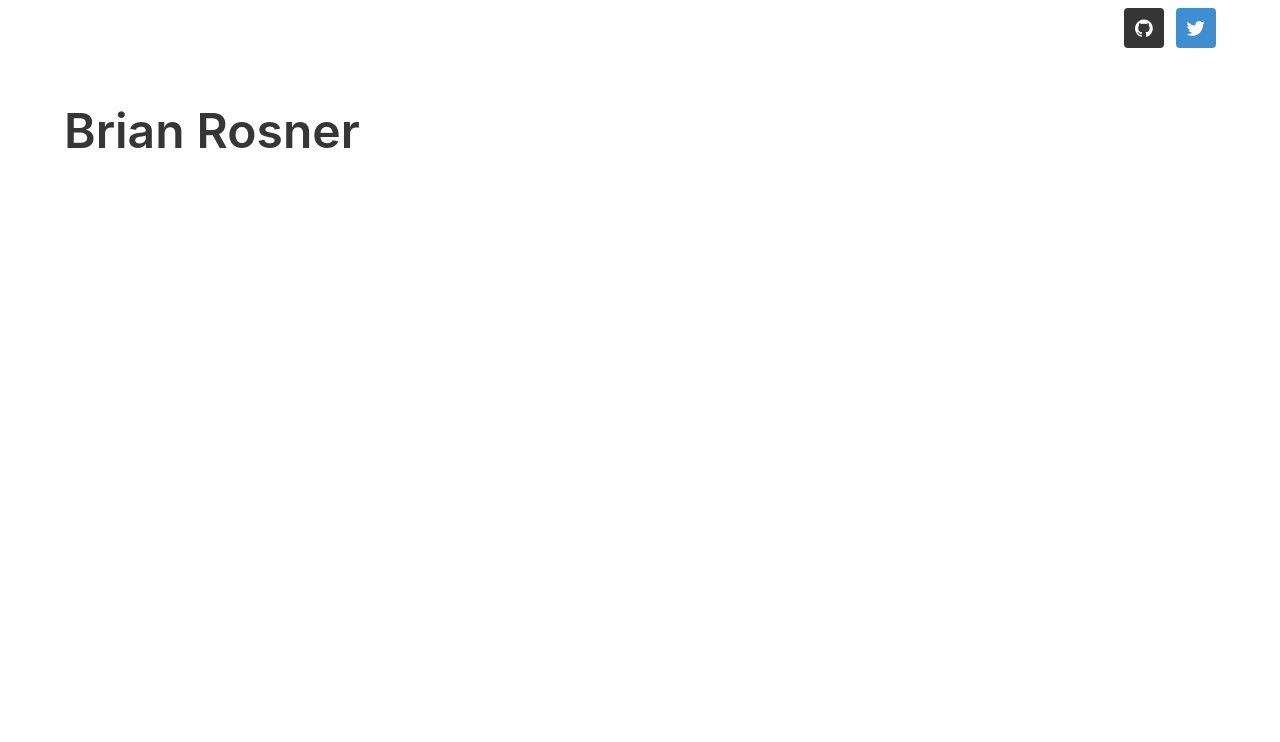
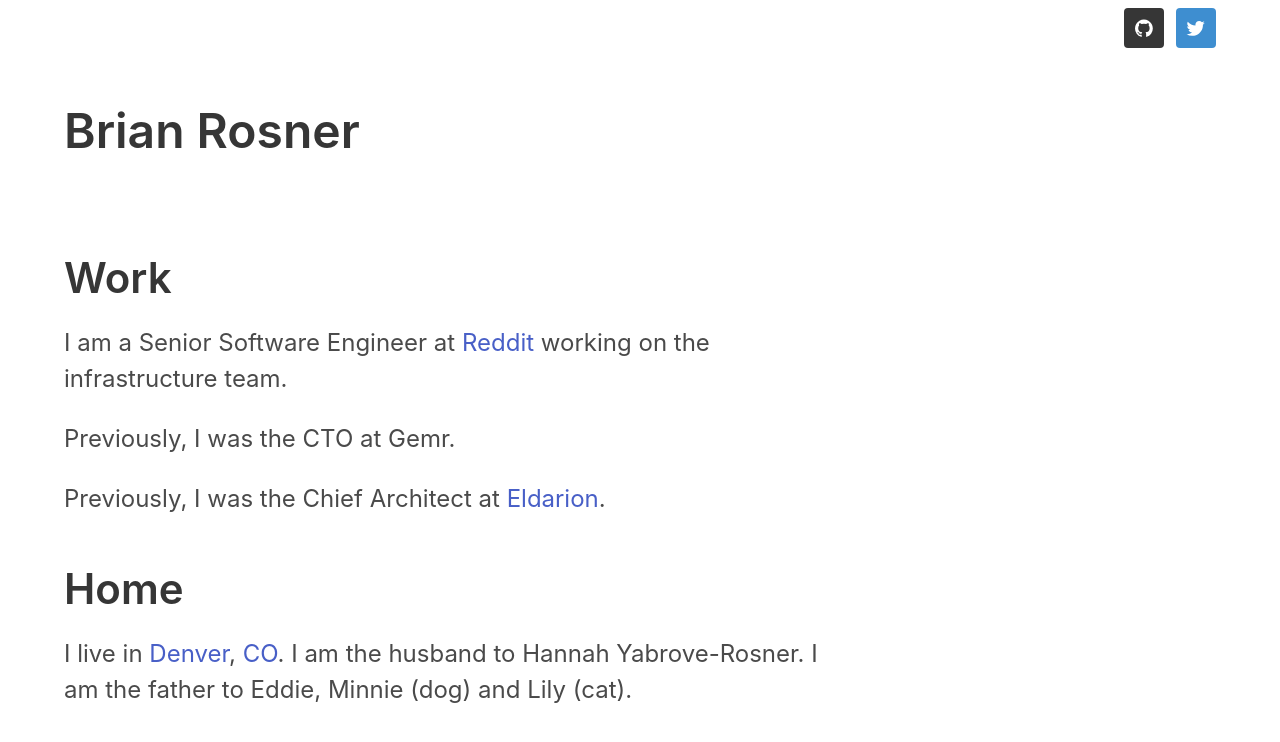
Before and after one commit to brosner/brosner.com, a SvelteKit app: page / in a window 1280 px wide. Shown: the top 742 px of the page. Built offline with nearby package versions, Linux system fonts and the light colour scheme.

Commit message:
work section

```diff
--- a/src/routes/+page.svelte
+++ b/src/routes/+page.svelte
@@ -42,5 +42,29 @@
         <h1 class="title is-1">Brian Rosner</h1>
       </div>
     </section>
+
+    <section class="section">
+      <div class="container">
+        <div class="columns">
+          <div class="column is-two-thirds content is-large">
+            <h2>Work</h2>
+            <p>
+              I am a Senior Software Engineer at <a href="https://www.reddit.com">Reddit</a> working on the infrastructure&nbsp;team.
+            </p>
+            <p>
+              Previously, I was the CTO at Gemr.
+            </p>
+            <p>
+              Previously, I was the Chief Architect at <a href="https://eldarion.com">Eldarion</a>.
+            </p>
+            <h2>Home</h2>
+            <p>
+              I live in <a href="https://en.wikipedia.org/wiki/Denver">Denver</a>, <a href="https://en.wikipedia.org/wiki/Colorado">CO</a>. I am the husband to Hannah Yabrove-Rosner. I am
+              the father to Eddie, Minnie (dog) and Lily (cat).
+            </p>
+          </div>
+        </div>
+      </div>
+    </section>
   </div>
 </div>
```
